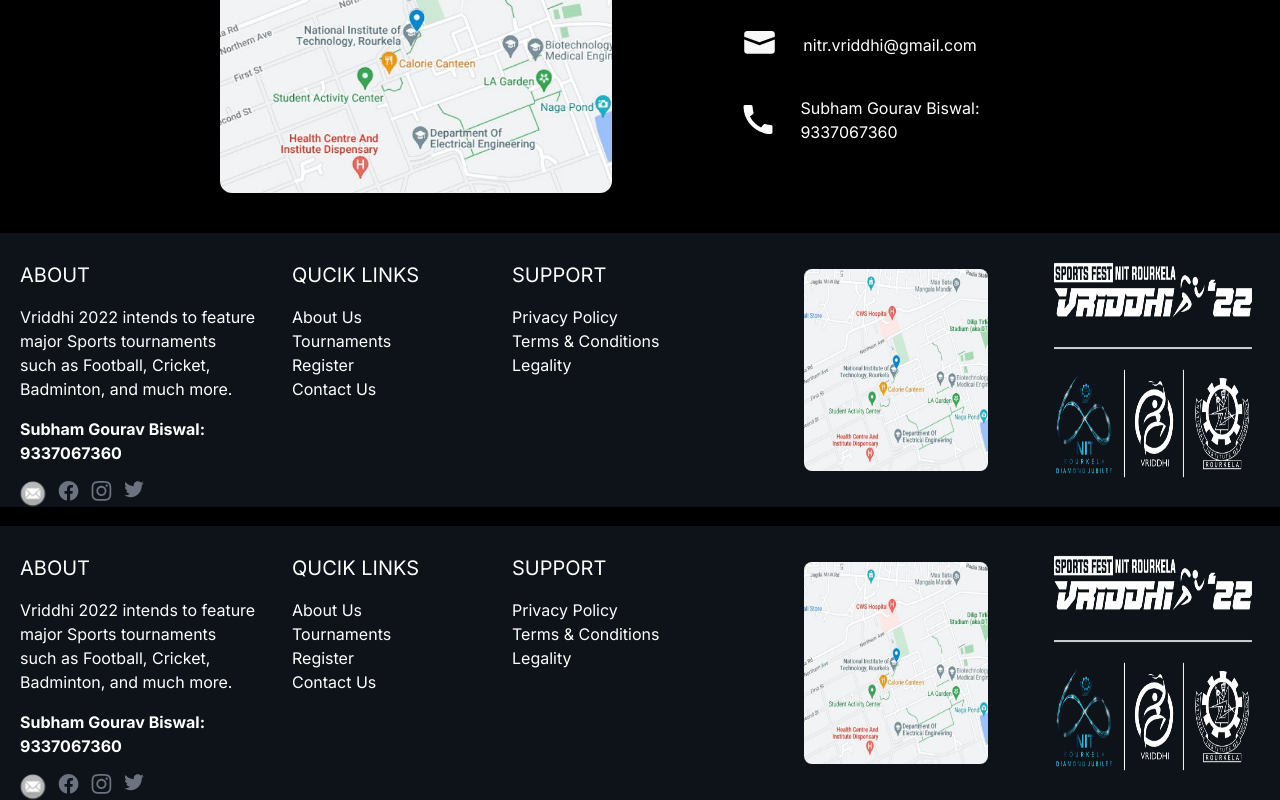
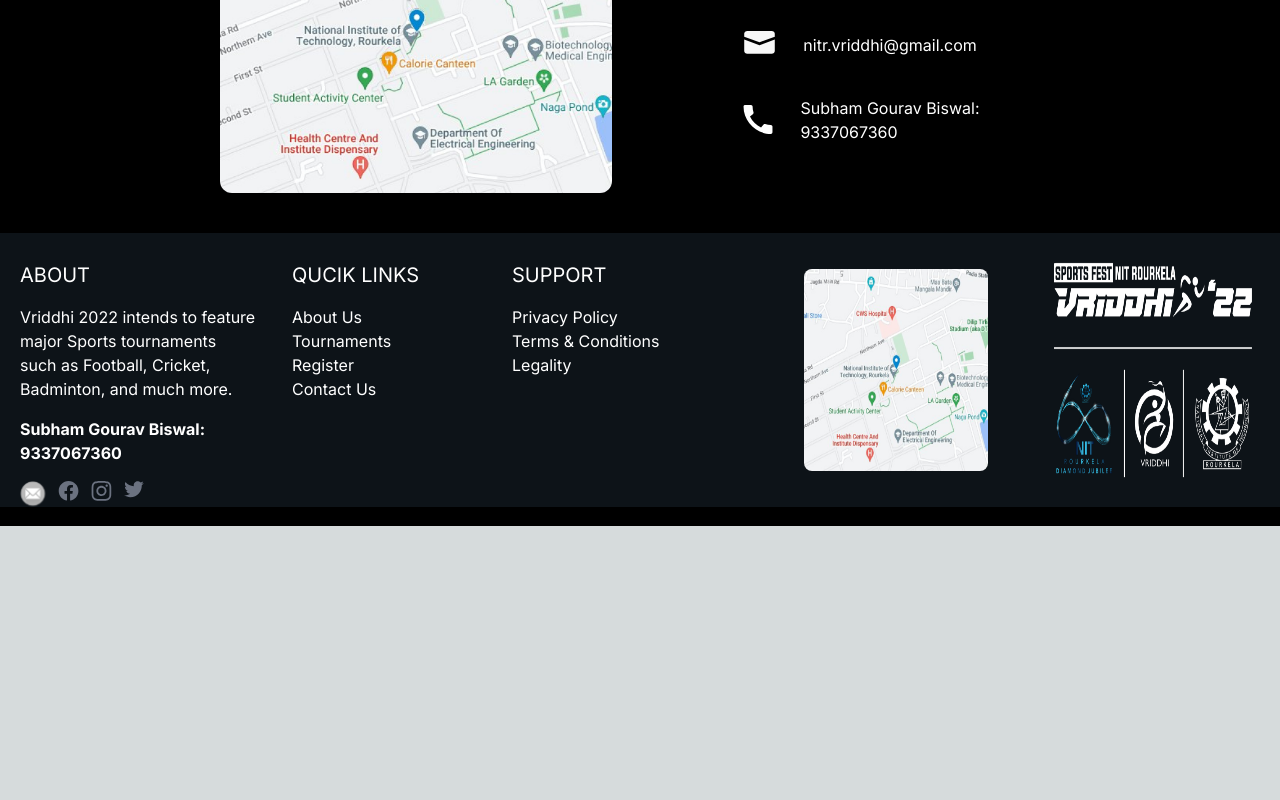
Before and after one commit to Webwiznitr/VRIDDHI, a Next.js app in the folder vriddhi/: page / in a window 1280 px wide. Shown: the part 1996-2796 px from the top of the page. After the commit the page ends 2522 px from the top, so only its background shows below. Built offline with nearby package versions, Linux system fonts and the light colour scheme.

Commit message:
Update page.js

```diff
--- a/vriddhi/src/app/page.js
+++ b/vriddhi/src/app/page.js
@@ -6,7 +6,6 @@ import Navbar from "./Components/Navbar/Navbar";
 import Hero from "./Components/Hero/Hero";
 import Score from "./Components/scorecard/page";
 import Contact from "./Components/contact/page";
-import Footer from "./Components/footer/page";
 
 export default function Home() {
   return (
@@ -14,7 +13,6 @@ export default function Home() {
       <Hero />
     <Score/>
     <Contact/>
-    <Footer/>
     </>
   );
 
```
